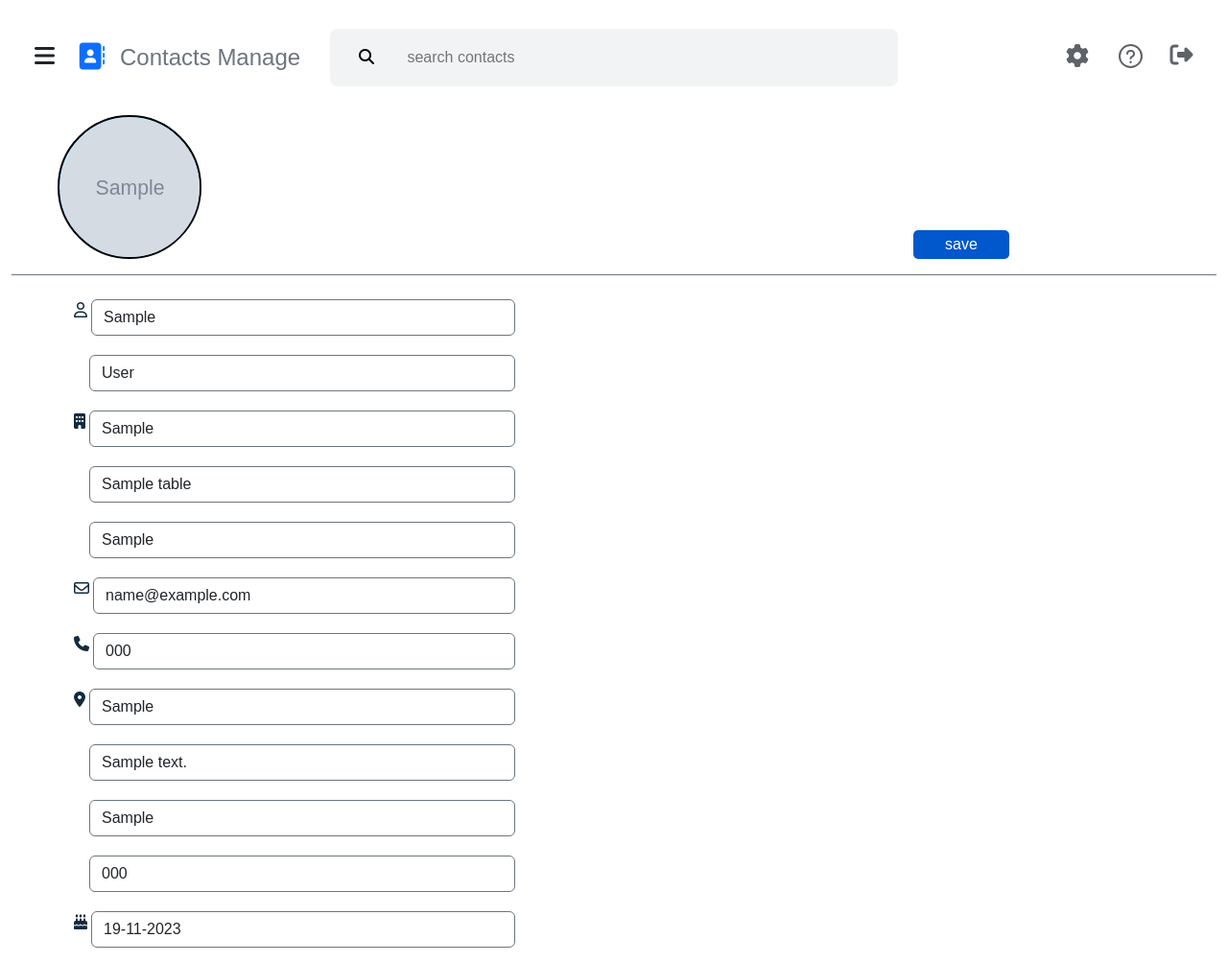
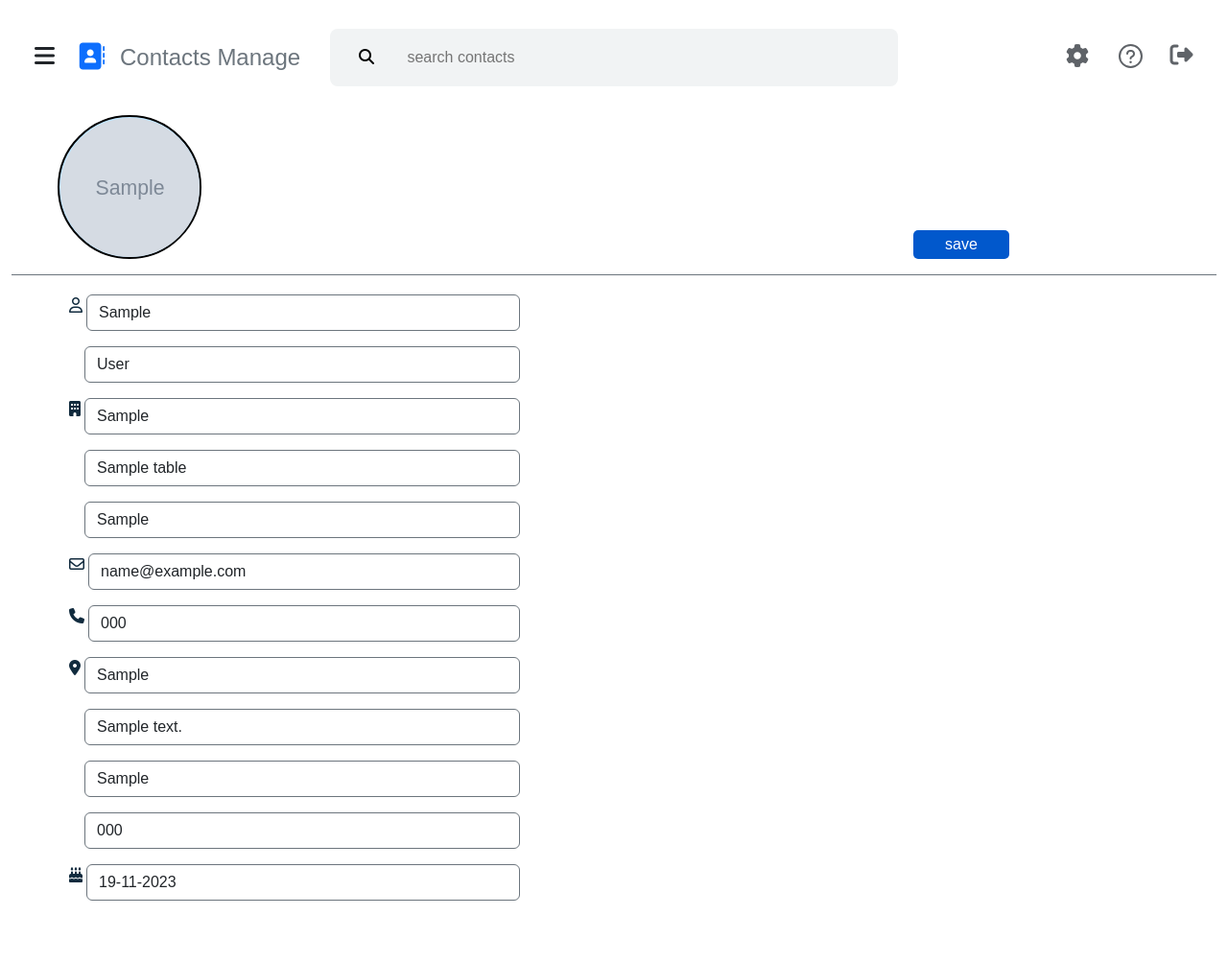
Before and after one commit to fshaharier96/Contact-List, a PHP site: page /Contact_List_Project/edit.php?page=1 in a window 1280 px wide. Shown: the whole page at 96% size. After the commit the page ends 939 px from the top, so only its background shows below. Run offline with PHP 8.4, Linux system fonts and the light colour scheme; tables that the repository leaves empty hold one stand-in row (values such as "Sample post"); grey boxes marked "Sample" are stand-in pictures; data that the repository does not hold is empty; some libraries are stand-ins or nearby versions.

Commit message:
edit.php has been  updated

```diff
--- a/assets/js/edit.js
+++ b/assets/js/edit.js
@@ -89,3 +89,14 @@ $("#editForm").validate({
     },
 
 });
+
+
+/*IntlTelInput plugin js code */
+
+const input = document.querySelector("#phone");
+window.intlTelInput(input, {
+  utilsScript: "https://cdn.jsdelivr.net/npm/intl-tel-input@18.2.1/build/js/utils.js",
+  autoInsertDialCode:false,
+  autoPlaceholder:"aggressive",
+  separateDialCode:true
+});
--- a/edit.php
+++ b/edit.php
@@ -20,6 +20,10 @@ if(mysqli_num_rows($result)>0)
 
      <!-- flatpickr css link-->
      <link rel="stylesheet" href="assets/vendors/jquery-flatpickr/flatpickr.min.css"/>
+
+     <!--IntlTelInput plugin css link-->
+
+    <link rel="stylesheet" href="https://cdn.jsdelivr.net/npm/intl-tel-input@18.2.1/build/css/intlTelInput.css">
 
      <!--boostrap css file-->
      <link rel="stylesheet" href="https://cdn.jsdelivr.net/npm/bootstrap@5.3.2/dist/css/bootstrap.min.css">
@@ -95,56 +99,56 @@ if(mysqli_num_rows($result)>0)
              <input class="form-control" hidden type='number' name="id" value="<?php echo $row['id'] ?>">
              <input hidden type='text' name="contact_image" value="<?php echo $row['contact_image'] ?>">
 
-            <div>
+            <div class="d-flex mb-3">
                 <label><i class="fa-regular fa-user"></i></label>
                 <input class="form-control border border-secondary ms-1" type="text"  class="icon-input" name="fname" placeholder="First name" value="<?php echo $row['first_name'] ?>">
             </div>
             <span id="error-fname"></span>
 
-            <div>
+            <div class="d-flex mb-3">
                 <input class="form-control border border-secondary ms-3" type="text" name="lname" placeholder="Last name" value="<?php echo $row['last_name'] ?>">
             </div>
             <span id="error-lname"></span>
-            <div>
+            <div class="d-flex mb-3">
                  <label><i class="fa-solid fa-building"></i></label>
                  <input class="form-control border border-secondary ms-1"  type="text"  name="company" placeholder="Company" value="<?php echo $row['company'] ?>">
             </div>
 
 
-            <div>
+            <div class="d-flex mb-3">
                  <input class="form-control border border-secondary ms-3" type="text" name="job_title" placeholder="Job title" value="<?php echo $row['job_title'] ?>">
             </div>
 
-            <div>
+            <div class="d-flex mb-3">
                  <input class="form-control border border-secondary ms-3"  type="text" name="department" placeholder="Department" value="<?php echo $row['department'] ?>">
             </div>
 
-            <div>
+            <div class="d-flex mb-3">
                 <label><i class="fa-regular fa-envelope"></i></label>
                 <input  class="form-control border border-secondary ms-1"  type="email"  class="icon-input" name="email" placeholder="Email" value="<?php echo $row['email'] ?>">
             </div>
             <span id="error-email"></span>
-            <div>
+            <div class="d-flex mb-3 edit-tel">
                 <label><i class="fa-solid fa-phone"></i></label>
-                <input class="form-control border border-secondary ms-1"  type="text"  class="icon-input" name="phone" placeholder="Phone" value="<?php echo $row['phone'] ?>">
+                <input id="phone"  class="form-control border border-secondary ms-1"  type="tel" name="phone" value="<?php echo $row['phone'] ?>">
             </div>
             <span id="error-phone"></span>
-            <div>
+            <div class="d-flex mb-3">
                 <label><i class="fa-solid fa-location-dot"></i></label>
                 <input class="form-control border border-secondary ms-1"  type="text"  class="icon-input" name="country" placeholder="Country" value="<?php echo $row['country'] ?>">
             </div>
             <span id="error-country"></span>
-            <div>
+            <div class="d-flex mb-3">
                 <input class="form-control border border-secondary ms-3"  type="text" name="street_address" placeholder="Street address" value="<?php echo $row['street_address'] ?>">
             </div>
 
-            <div>
+            <div class="d-flex mb-3">
                 <input class="form-control border border-secondary ms-3"  type="text" name="city" placeholder="City" value="<?php echo $row['city'] ?>">
             </div>
-            <div>
+            <div class="d-flex mb-3">
                 <input class="form-control border border-secondary ms-3"  type="text" name="postal_code" placeholder="Postal code" value="<?php echo $row['postal_code'] ?>">
             </div>
-            <div>
+            <div class="d-flex mb-3">
                 <label><i class="fa-solid fa-cake-candles"></i></label>
                 <input id="edit-datepicker" class="form-control border border-secondary ms-1"   type="date"  class="icon-input" name="birth_date" placeholder="Birthday" value="<?php echo $row['birth_date'] ?>">
             </div>
@@ -175,6 +179,7 @@ if(mysqli_num_rows($result)>0)
     <script src='assets/js/header.js'></script>
     <script src='assets/vendors/jquery-flatpickr/flatpickr.js'></script>
     <script src="https://cdn.jsdelivr.net/npm/bootstrap@5.3.2/dist/js/bootstrap.bundle.min.js"></script>
+    <script src="https://cdn.jsdelivr.net/npm/intl-tel-input@18.2.1/build/js/intlTelInput.min.js"></script>
     <script src='assets/js/edit.js'></script>
 </body>
 </html>
--- a/style/css/main.css
+++ b/style/css/main.css
@@ -318,14 +318,12 @@
   width: 530px;
 }
 
-.edit-lower-container div {
-  margin-bottom: 10px;
-  display: flex;
-  padding: 5px;
+.edit-lower-container div label i {
+  color: rgb(17, 43, 62);
 }
 
-.edit-lower-container div label i {
-  color: rgb(17, 43, 62);
+.edit-tel input {
+  width: 450px !important;
 }
 
 /*bootstrap original class*/
--- a/style/scss/partials/_edit.scss
+++ b/style/scss/partials/_edit.scss
@@ -67,10 +67,12 @@
 }
 
 .edit-lower-container div{
-    margin-bottom:10px;
-    display:flex;
-    padding:5px;
+    // margin-bottom:10px;
+    // display:flex;
+    // padding:5px;
 }
+
+
 .edit-lower-container div label i{
    color:rgb(17, 43, 62);
 }
@@ -79,6 +81,10 @@
     // height:38px;
     // width:450px;
 }
+
+.edit-tel input{
+    width:450px!important;
+}
 .edit-lower-container div .icon-input{
     // margin-left:10px;
 }
```
Also changed, not shown: 1 other file.
